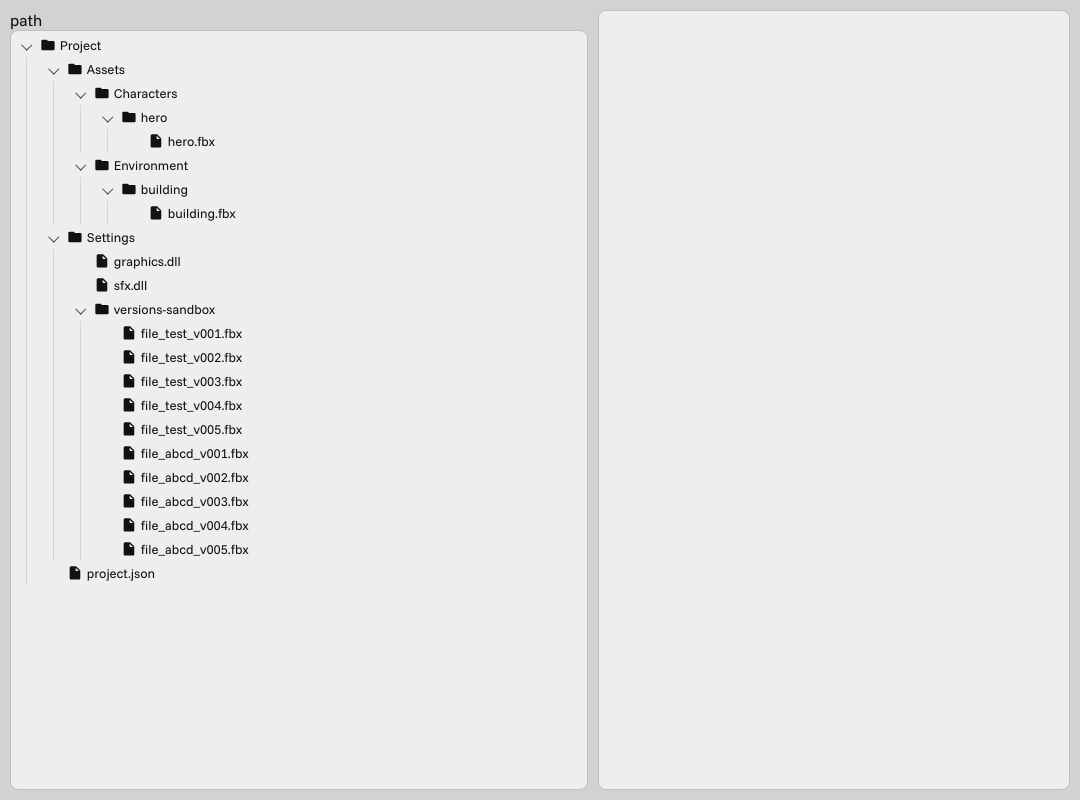
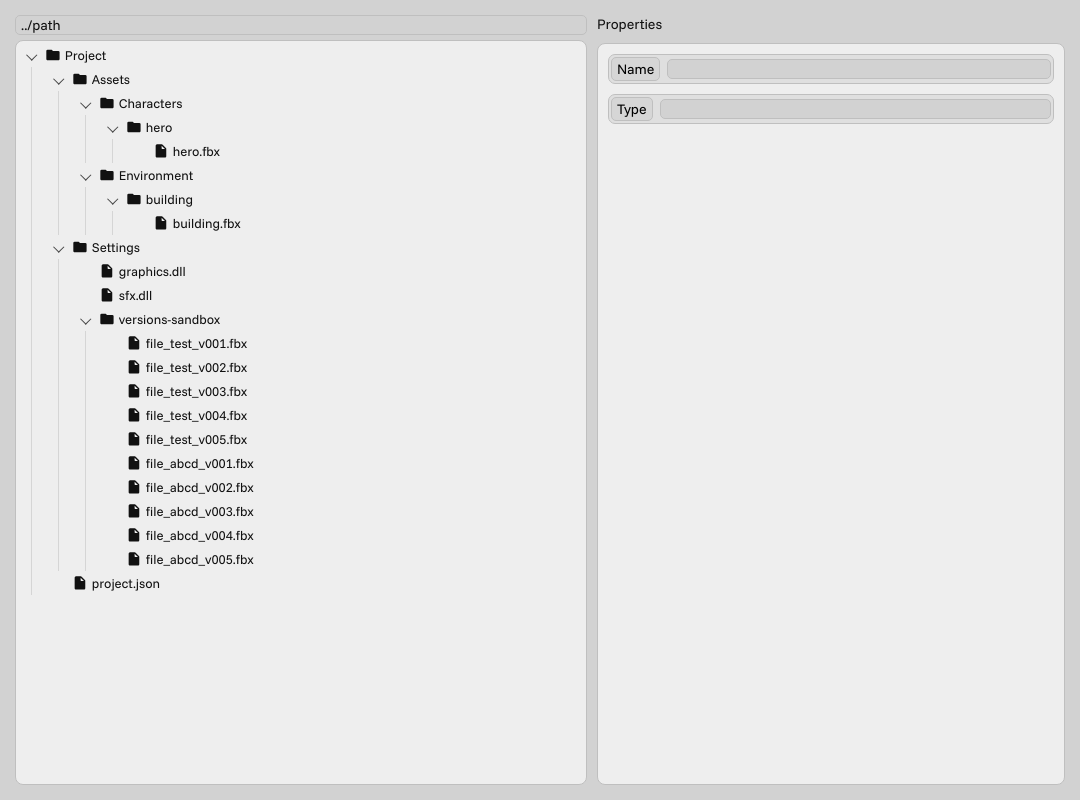
Before and after one commit to areg-77/project-designer, an Electron app: page src/index.html in a window 1080 px wide. Drawn offline with Linux system fonts and the light colour scheme.

Commit message:
start binding with styles

```diff
--- a/src/index.html
+++ b/src/index.html
@@ -10,16 +10,24 @@
   </head>
   <body>
     <main class="maingrid">
-      <div style="
-        display: flex;
-        overflow: hidden;
-        flex-direction: column;
-      ">
-        <div id="path"></div>
+      <div class="treeview-container">
+        <div id="path" class="data-value"></div>
         <div id="tree" class="treeview"></div>
       </div>
 
-      <div id="data" class="treedata"></div>
+      <div class="treedata-container">
+        <div>Properties</div>
+        <div class="treedata">
+          <div class="data-field">
+            <div class="data-label">Name</div>
+            <div id="name" class="data-value"></div>
+          </div>
+          <div class="data-field">
+            <div class="data-label">Type</div>
+            <div id="type" class="data-value"></div>
+          </div>
+        </div>
+      </div>
     </main>
 
     <script src="renderer.js" type="module"></script>
--- a/src/model/treenode.js
+++ b/src/model/treenode.js
@@ -299,10 +299,15 @@ export class TreeData {
   element;
 
   constructor(dataId, getValue) {
-    this.element = document.getElementById(dataId);
+    const dataValue = document.getElementById(dataId);
+    const span = document.createElement('span');
+    span.contentEditable = true;
+    span.spellcheck = false;
+    dataValue.appendChild(span);
+    this.element = span ;
 
     this.selectedNodes = new BindedProperty([], val => {
-      this.element.innerHTML = getValue(val);
+      this.element.innerHTML = getValue(val, this.element);
     });
   }
 }
--- a/src/renderer.js
+++ b/src/renderer.js
@@ -94,13 +94,25 @@ function buildTree(tree, obj) {
   return node;
 }
 
-const nodePath = new TreeData('path', (nodes) => {
-  // console.log('hello'); you can do something before showing. (planning o make the dataField have a class of .placeholder when theres no node selected then it will remove that class and show it)
-  return nodes[nodes.length - 1]?.path() ?? 'path';
-  // whatever you return is what the "field" is going to show
-});
-
-const tree = new Tree('tree', [nodePath]);
+const tree = new Tree('tree', [
+  new TreeData('path', (nodes, elem) => {
+    // if (nodes[nodes.length - 1]) {
+    //   elem.classList.remove('placeholder');
+    //   return nodes[nodes.length - 1]?.path();
+    // }
+    // else {
+    //   elem.classList.add('placeholder');
+    //   return '../path';
+    // }
+    return nodes[nodes.length - 1]?.path() ?? '../path';
+  }),
+  new TreeData('name', (nodes) => {
+    return nodes[nodes.length - 1]?.label.value ?? '';
+  }),
+  new TreeData('type', (nodes) => {
+    return nodes[nodes.length - 1]?.type.value ?? '';
+  })
+]);
 tree.content.value = buildTree(tree, treeObject);
 
 // temp area
--- a/src/styles/general.css
+++ b/src/styles/general.css
@@ -1,10 +1,11 @@
 :root {
   --foreground: #dddddd;
   --foreground-dark: #aaaaaa;
+  --foreground-darker: #808080;
   --foreground-light: #ffffff;
 
   --region: #151515;
-  --region-dark: #0a0a0a;
+  --region-dark: #0f0f0f; /*temp*/
   --region-light: #1e1e1e;
 
   --secondary-region: #292929;
@@ -13,7 +14,7 @@
 
   --border: #404040;
   --border-dark: #2c2c2c;
-  --border-light: #4e4e4e;
+  --border-light: #525252;
 
   --scrollbar: #555555;
   --scrollbar-hover: #808080;
@@ -23,10 +24,11 @@
   :root {
     --foreground: #111111;
     --foreground-dark: #444444;
+    --foreground-darker: #555555;
     --foreground-light: #000000;
 
     --region: #d2d2d2;
-    --region-dark: #f5f5f5;
+    --region-dark: #f5f5f5; /*temp*/
     --region-light: #eeeeee;
 
     --secondary-region: #dfdfdf;
@@ -40,6 +42,11 @@
     --scrollbar: #aaaaaa;
     --scrollbar-hover: #727272;
   }
+}
+
+::selection {
+  /* color: var(--foreground-light); */
+  background-color: color-mix(in srgb, var(--foreground) 27%, transparent);
 }
 
 @font-face {
@@ -59,7 +66,8 @@ body {
   font-family: "Funnel Sans", "Segoe UI";
   background-color: var(--region);
   color: var(--foreground);
-  padding: 10px;
+  padding: 15px;
+  font-size: 14px;
   box-sizing: border-box;
   user-select: none;
 }
--- a/src/styles/treedata.css
+++ b/src/styles/treedata.css
@@ -1,4 +1,12 @@
+.treedata-container {
+  display: flex;
+  overflow: hidden;
+  flex-direction: column;
+  gap: 10px;
+}
+
 .treedata {
+  flex: 1;
   display: flex;
   overflow: hidden;
   flex-direction: column;
@@ -8,6 +16,48 @@
   background-color: var(--region-light);
   border: 1px solid var(--border);
   border-radius: 8px;
-  padding: 20px;
-  font-size: 14px;
+  padding: 10px;
 }
+
+.data-field {
+  display: flex;
+  align-items: center;
+  gap: 0.5em;
+  background-color: var(--secondary-region);
+  border: 1px solid var(--border);
+  border-radius: 7px;
+  padding: 2px;
+}
+
+.data-label {
+  background-color: var(--secondary-region-light);
+  padding: 2px 5px;
+  border: 1px solid var(--border);
+  border-radius: 5px;
+}
+
+.data-value {
+  flex: 1 0 auto;
+  min-width: 0;
+  height: 1em;
+  padding: 2px 5px;
+  display: flex;
+  overflow: hidden;
+  align-items: center;
+  background-color: var(--region);
+  border: 1px solid var(--border);
+  border-radius: 5px;
+
+  transition: border-color 200ms;
+}
+
+.data-value > span {
+  outline: none;
+  flex: 1;
+  overflow: hidden;
+  white-space: nowrap;
+}
+
+.data-value:has(> span:focus) {
+  border-color: var(--border-light);
+}
--- a/src/styles/treeview.css
+++ b/src/styles/treeview.css
@@ -1,3 +1,10 @@
+.treeview-container {
+  display: flex;
+  overflow: hidden;
+  flex-direction: column;
+  gap: 5px;
+}
+
 .treeview {
   background-color: var(--region-light);
   border: 1px solid var(--border);
```
